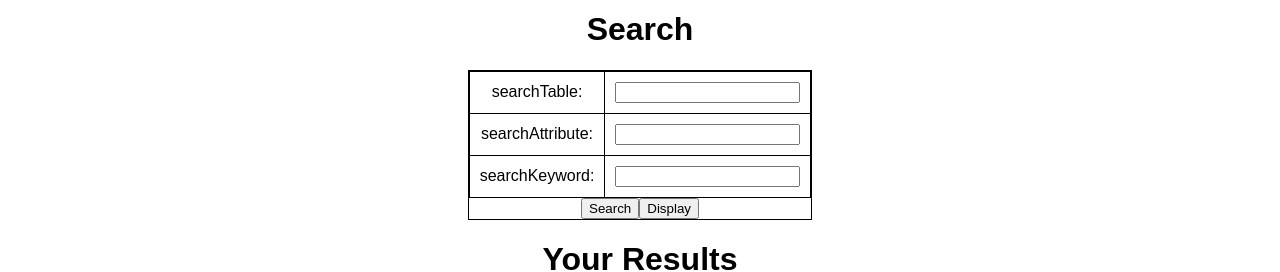
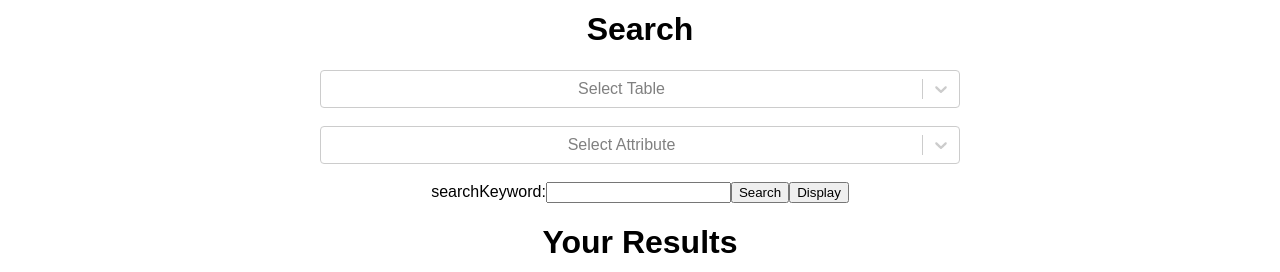
Before and after one commit to ebready2/TokyoOlympics, a React (Create React App) app in the folder proj/frontend/: page /search in a window 1280 px wide. Shown: the part 234-506 px from the top of the page. Built offline with nearby package versions, Linux system fonts and the light colour scheme; the HTML template or start-up script is replaced by a standard one.

Commit message:
Dropdowns for search

```diff
--- a/proj/frontend/src/data.json
+++ b/proj/frontend/src/data.json
@@ -38,5 +38,68 @@
                 "attributeName": "discName"
             }
         ]
+    },
+    {
+        "tableName": "Coach",
+        "attributes": [
+            {
+                "attributeName": "coachName"
+            },
+            {
+                "attributeName": "event"
+            },
+            {
+                "attributeName": "NOCName"
+            },
+            {
+                "attributeName": "discName"
+            }
+        ]
+    },
+    {
+        "tableName": "Team",
+        "attributes": [
+            {
+                "attributeName": "teamName"
+            },
+            {
+                "attributeName": "event"
+            },
+            {
+                "attributeName": "NOCName"
+            },
+            {
+                "attributeName": "discName"
+            }
+        ]
+    },
+    {
+        "tableName": "Discipline",
+        "attributes": [
+            {
+                "attributeName": "discName"
+            },
+            {
+                "attributeName": "femalePlayerCount"
+            },
+            {
+                "attributeName": "malePlayerCount"
+            },
+            {
+                "attributeName": "totalPlayerCount"
+            }
+        ]
+    },
+    {
+        "tableName": "Participate",
+        "attributes": [
+            {
+                "attributeName": "NOCName"
+            },
+            {
+                "attributeName": "discName"
+            }
+        ]
     }
+
 ]
--- a/proj/frontend/src/pages/search.js
+++ b/proj/frontend/src/pages/search.js
@@ -1,19 +1,32 @@
 import React, {useState, useEffect} from "react";
 import Axios from 'axios';
 import showRows from "../components/MyTable.js";
+import Select from "react-select";
+import data from '../data.json';
 
 function Search() {
     const [responseData, setResponseData] = useState([]);
+    const [attributeList, setAttributeList] = useState([]);
 
-    const [searchTable, setSearchTable] = useState('');
-    const [searchAttribute, setSearchAttribute] = useState('');
-    const [searchKeyword, setSearchKeyword] = useState('');
+    const [searchTable, setSearchTable] = useState([]);
+    const [searchAttribute, setSearchAttribute] = useState([]);
+    const [searchKeyword, setSearchKeyword] = useState([]);
+
+    const handleTableChange = (obj) => {
+      setSearchTable(obj);
+      setAttributeList(obj.attributes);
+      setSearchAttribute(null);
+    };
+
+    const handleAttributeChange = (obj) => {
+      setSearchAttribute(obj);
+    };
 
     const submitSearch = () => {
         Axios.get('http://localhost:3002/api/search', {
           params: {
-            searchTable: searchTable,
-            searchAttribute: searchAttribute,
+            searchTable: searchTable.tableName,
+            searchAttribute: searchAttribute.attributeName,
             searchKeyword: searchKeyword
           }
         }).then((response) => {
@@ -33,7 +46,31 @@ function Search() {
         <div>
             <div className="content">
             <h1> Search</h1>
-            <table className="contentTable">
+            <Select
+                placeholder="Select Table"
+                value={searchTable}
+                options={data}
+                onChange={handleTableChange}
+                getOptionLabel={x => x.tableName}
+                getOptionValue={x => x.tableName}
+            />
+            <br/>
+            <Select
+                placeholder="Select Attribute"
+                value={searchAttribute}
+                options={attributeList}
+                onChange={handleAttributeChange}
+                getOptionLabel={x => x.attributeName}
+                getOptionValue={x => x.attributeName}
+            />
+            <br/>
+            <label> searchKeyword:</label>
+            <input type="text" name="searchKeyword" onChange={(e) => {
+                setSearchKeyword(e.target.value)
+            }}/>
+            <button onClick={submitSearch}> Search</button>
+            <button onClick={() => showRows(responseData)}> Display</button>
+            {/* <table className="contentTable">
                 <div className="form">
                 <tr>
                     <td><label> searchTable:</label></td>
@@ -59,7 +96,7 @@ function Search() {
                 <button onClick={submitSearch}> Search</button>
                 <button onClick={() => showRows(responseData)}> Display</button>
                 </div>
-            </table>
+            </table> */}
 
             <h1 className="response">Your Results</h1>
             <div id="container"></div>
```
